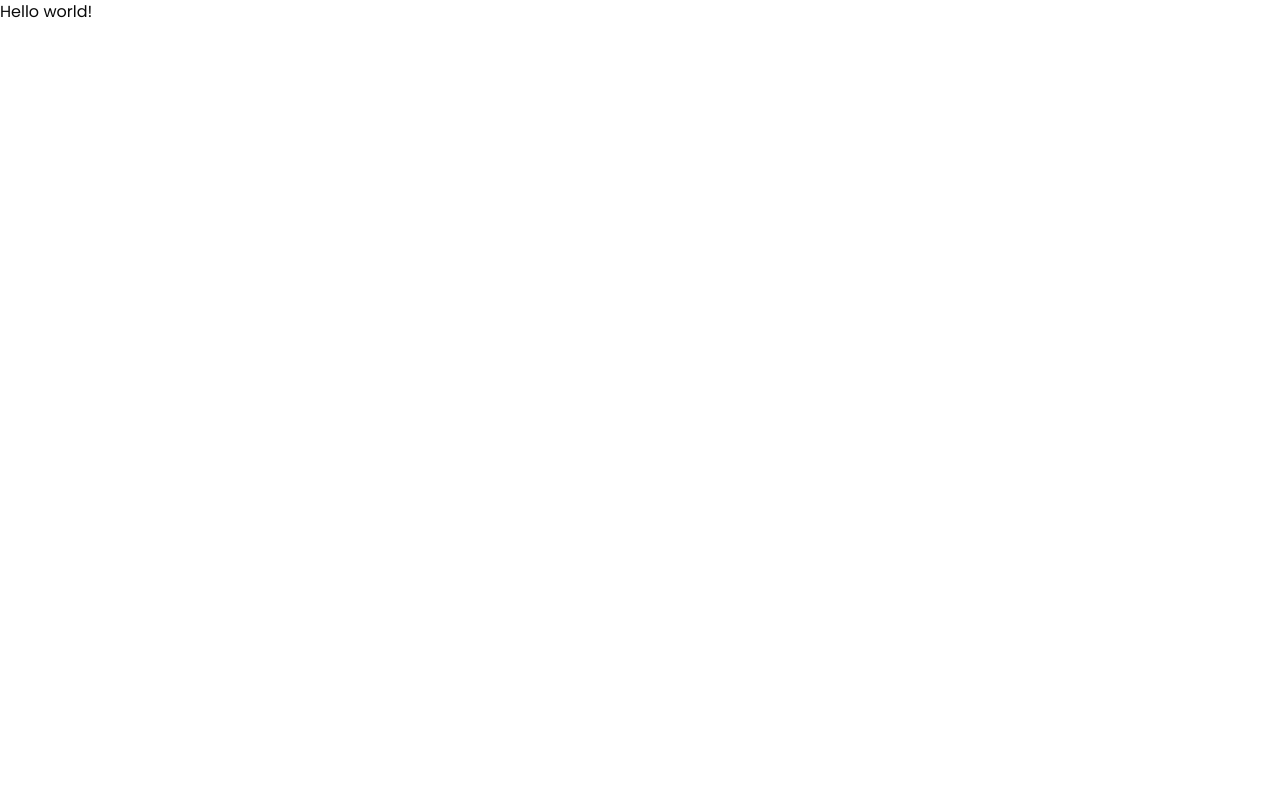
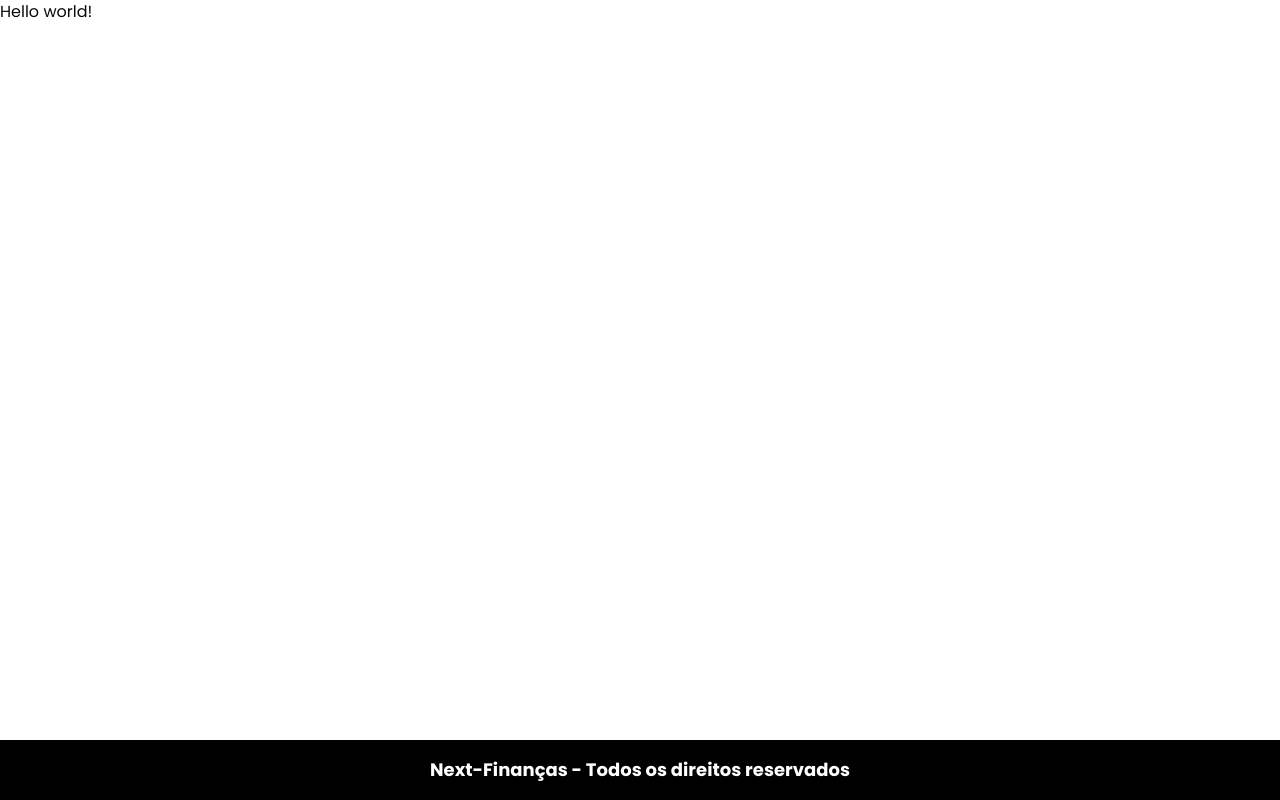
Before and after one commit to joseisaacpy/next-financas, a Next.js app: page / in a window 1280 px wide. Built offline with nearby package versions, Linux system fonts and the light colour scheme.

Commit message:
feat(layout): importar footer e adicionar props flex no layout

```diff
--- a/app/layout.tsx
+++ b/app/layout.tsx
@@ -1,5 +1,6 @@
 import type { Metadata } from "next";
 import "./globals.css";
+import Footer from "@/components/Footer";
 
 export const metadata: Metadata = {
   title: "Create Next App",
@@ -19,7 +20,10 @@
 }>) {
   return (
     <html lang="pt-BR">
-      <body className={poppins.className}>{children}</body>
+      <body className={`${poppins.className} flex flex-col min-h-screen`}>
+        <main className="flex-1">{children}</main>
+        <Footer />
+      </body>
     </html>
   );
 }
```
